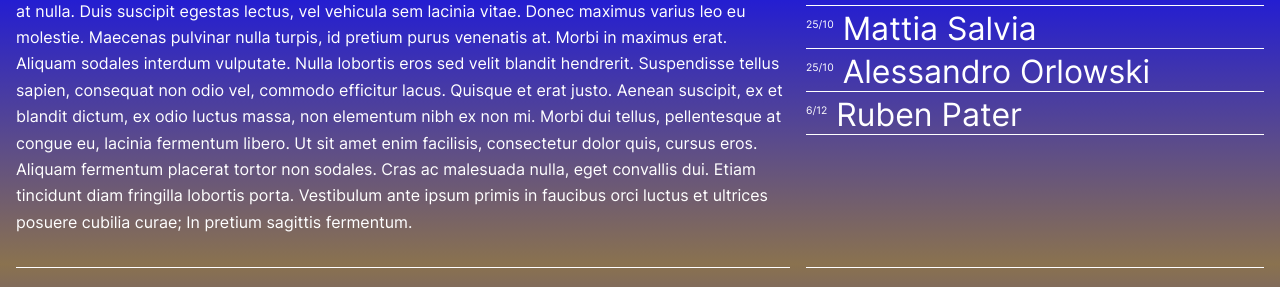
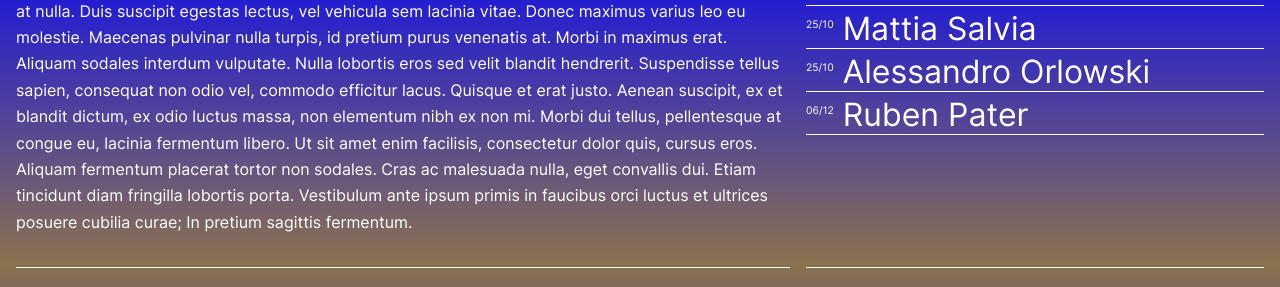
Before and after one commit to stefaniaderi/alperpetuocrepuscolo, a Jekyll site: the page built from index.html, in a window 1280 px wide and 1152 px high. Shown: the part 289-576 px from the top of the window. Built offline with Jekyll 4.4.1, drawn with Linux system fonts in a browser that asks for light colours.

Commit message:
Update index.html

```diff
--- a/index.html
+++ b/index.html
@@ -13,7 +13,7 @@ layout: home
 		<li>  <span class="small"> 24/10</span> Alessandro Lolli </li>
 		<li>  <span class="small"> 25/10</span> Mattia Salvia </li>
 		<li>  <span class="small"> 25/10</span> Alessandro Orlowski </li>
-		<li>  <span class="small"> 6/12</span> Ruben Pater </li>
+		<li>  <span class="small"> 06/12</span> Ruben Pater </li>
 	</ul>
 </div>
 <div class="content">
```
